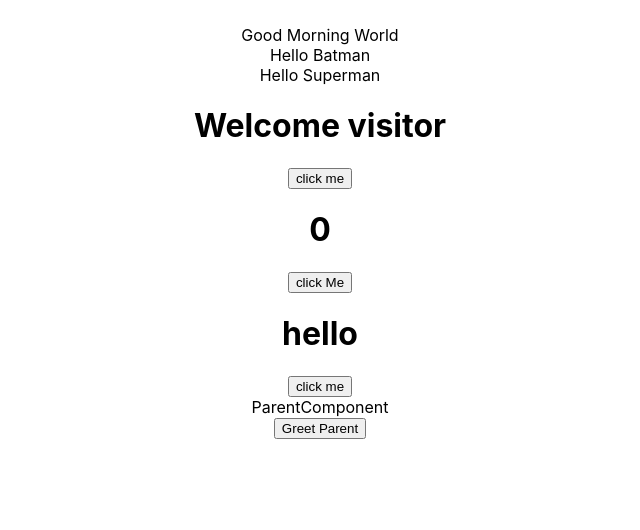
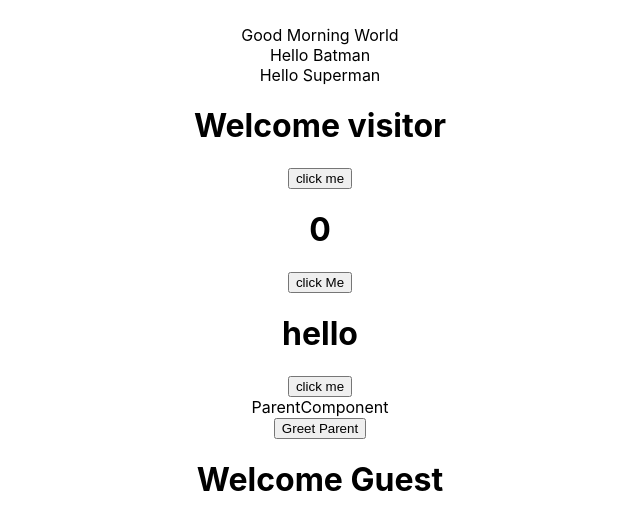
Before and after one commit to renu28choudhary/ReactPratice23, a React (Create React App) app in the folder react-pratice/: page / in a window 1280 px wide. Shown: the top 530 px of the page, without its empty margins (320-960 px from the left). Built offline with nearby package versions, Linux system fonts and the light colour scheme.

Commit message:
conditional rendering

```diff
--- a/react-pratice/src/App.js
+++ b/react-pratice/src/App.js
@@ -5,6 +5,7 @@ import Message from './Message';
 import Counter from './Counter';
 import EventBindClass from './EventBindClass';
 import ParentComponent from './ParentComponent';
+import UserGreeting from './UserGreeting';
 
 function App() {
   return (
@@ -16,6 +17,7 @@ function App() {
       <Counter/>
       <EventBindClass/>
       <ParentComponent/>
+      <UserGreeting/>
     </div>
   );
 }
--- /dev/null
+++ b/react-pratice/src/UserGreeting.js
@@ -0,0 +1,21 @@
+import React, { Component } from "react";
+
+class UserGreeting extends Component {
+  constructor(props) {
+    super(props);
+
+    this.state = {
+      isLoggedIn: false,
+    };
+  }
+
+  render() {
+    return (
+      <div>
+        {this.state.isLoggedIn ? <h1>Welcome Renu</h1> : <h1>Welcome Guest</h1>}
+      </div>
+    );
+  }
+}
+
+export default UserGreeting;
```
